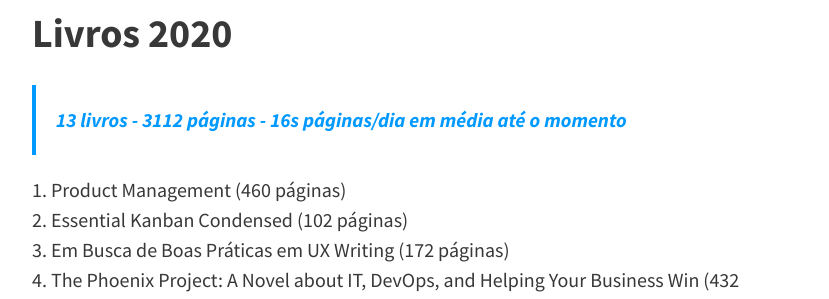
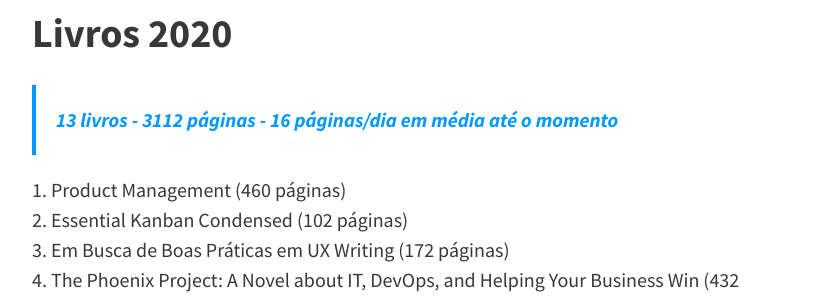
Before and after one commit to felipecbarbosa/felipecbarbosa.github.io, a Jekyll site: the page built from leituras.md, in a window 1280 px wide and 900 px high, scrolled down 502 px. Shown: the part 153-452 px from the top of the window, without its empty margins (224-1053 px from the left). Built offline with Jekyll 4.4.1, drawn with Linux system fonts in a browser that asks for light colours; nearby versions of some CDN libraries; comment, search, counter and statistics services are not loaded.

Commit message:
Fixed typo

```diff
--- a/leituras.md
+++ b/leituras.md
@@ -14,7 +14,7 @@ Acredito que dessa forma sempre tenho opções e novos conhecimentos que ainda e
 Aqui estão os livros que li desde 2016, ano que comecei a controlar em listas os livros que ia terminando de ler.
 
 ## Livros 2020
-> 13 livros - 3112 páginas - 16s páginas/dia em média até o momento
+> 13 livros - 3112 páginas - 16 páginas/dia em média até o momento
 
 1. Product Management (460 páginas)
 2. Essential Kanban Condensed (102 páginas)
```
